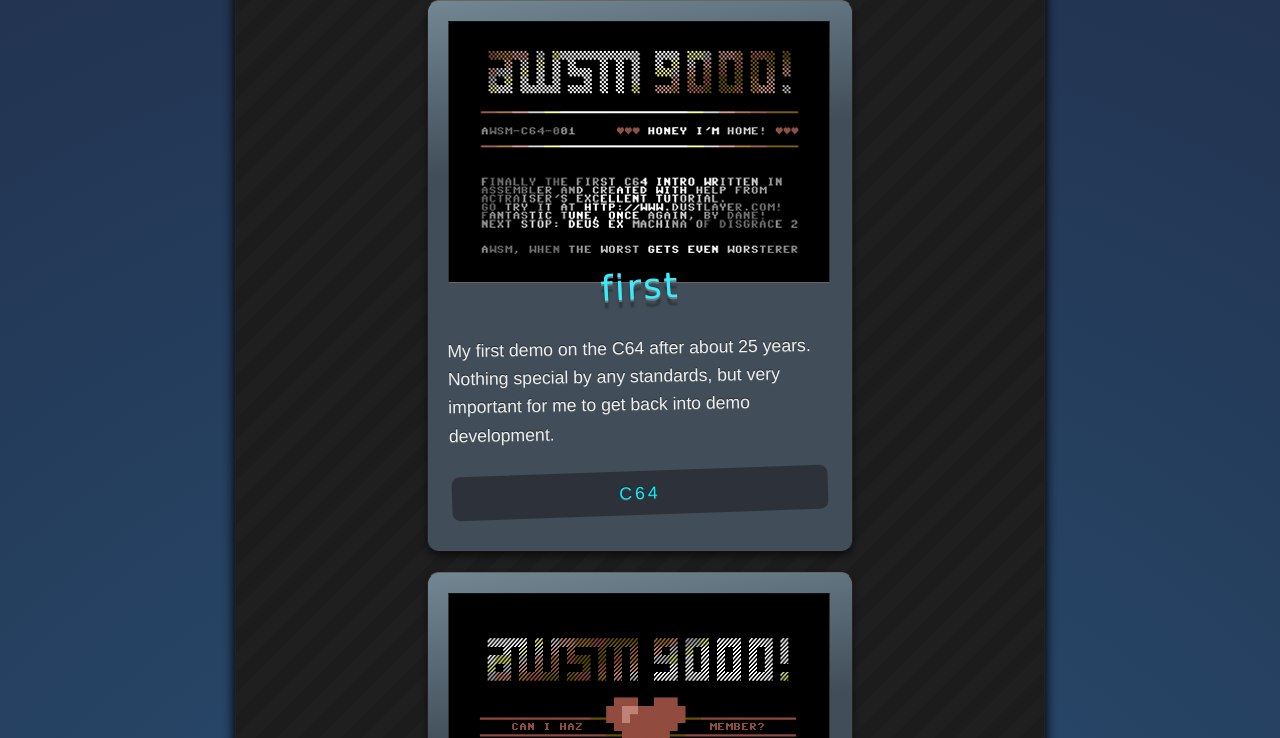
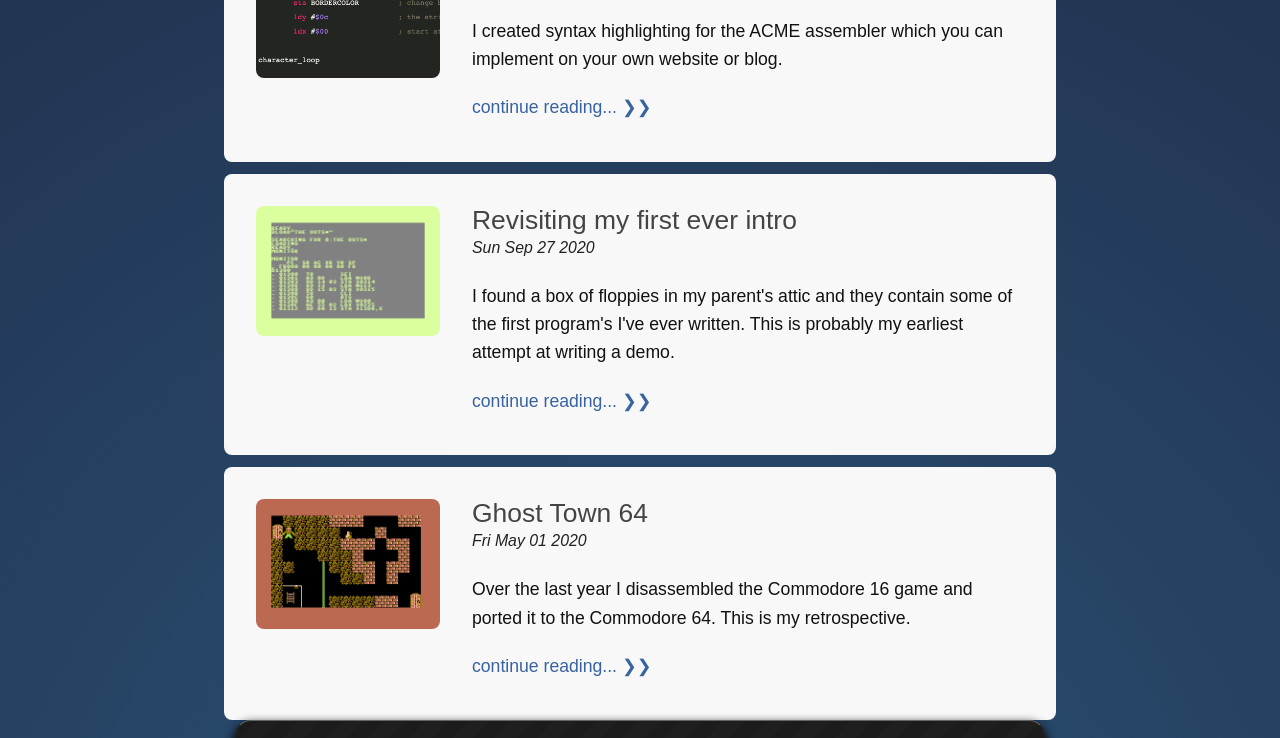
Before and after one commit to Esshahn/www.awsm-11ty.de, an Eleventy site: page src/index.njk in a window 1280 px wide. Shown: the part 539-1277 px from the top of the page. Built offline with nearby package versions, Linux system fonts and the light colour scheme; Eleventy itself is replaced by a stand-in of ours; files that its build step writes are made by us from their sources; a web font is replaced by a local one.

Commit message:
prestyling

```diff
--- a/src/index.njk
+++ b/src/index.njk
@@ -3,6 +3,11 @@
 order: 0
 tags: navigation
 title: Welcome
+pagination:
+  data: collections.blog
+  size: 6
+  alias: articles
+  reverse: true
 ---
 
 <div class="infobox" id="about">
@@ -16,18 +21,28 @@
   <a href="http://www.twitter.com/awsm9000">@awsm9000</a>.
 </div>
 
-<div class="infobox">
-  <h1>Latest Articles</h1>
-  <div class="releases">
-    {% set items_by_order = collections.release | latest(2) %}
-    {%- for release in items_by_order -%}
-      {% include "release.njk" %}
-    {%- endfor -%}
+{%- for article in articles | latest(3)  -%}
+  <div class="articles">
+    <div class="title">
+      {% if article.data.teaser %}
+        <img src="/assets/img/blog/{{article.data.teaser}}">
+      {% endif %}
+    </div>
+    <div class="main">
+      <h2>{{ article.data.title}}
+      </h2>
+      <div class="date">{{ article.data.date.toDateString() }}
+      </div>
+      {% if article.data.excerpt %}
+        {{article.data.excerpt}}
+        <br/>
+        <a class="navlink" href="{{article.url }}">continue reading... &#10095;&#10095;</a>
+      {% else %}
+        {{ article.templateContent | safe}}
+      {% endif %}
+    </div>
   </div>
-  <center>
-    <a class="button" href="blog/">See all articles</a>
-  </center>
-</div>
+{%- endfor -%}
 
 <div class="infobox">
   <h1>Latest Releases</h1>
```
